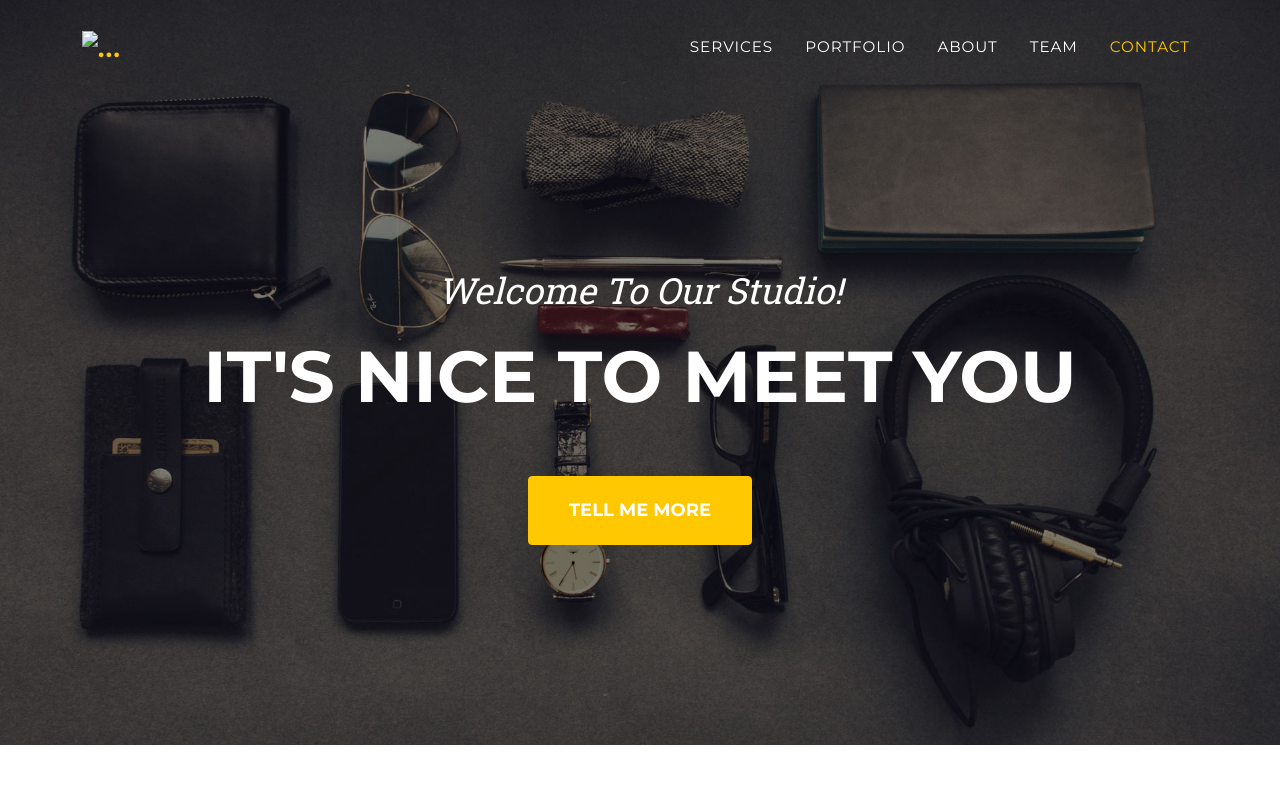
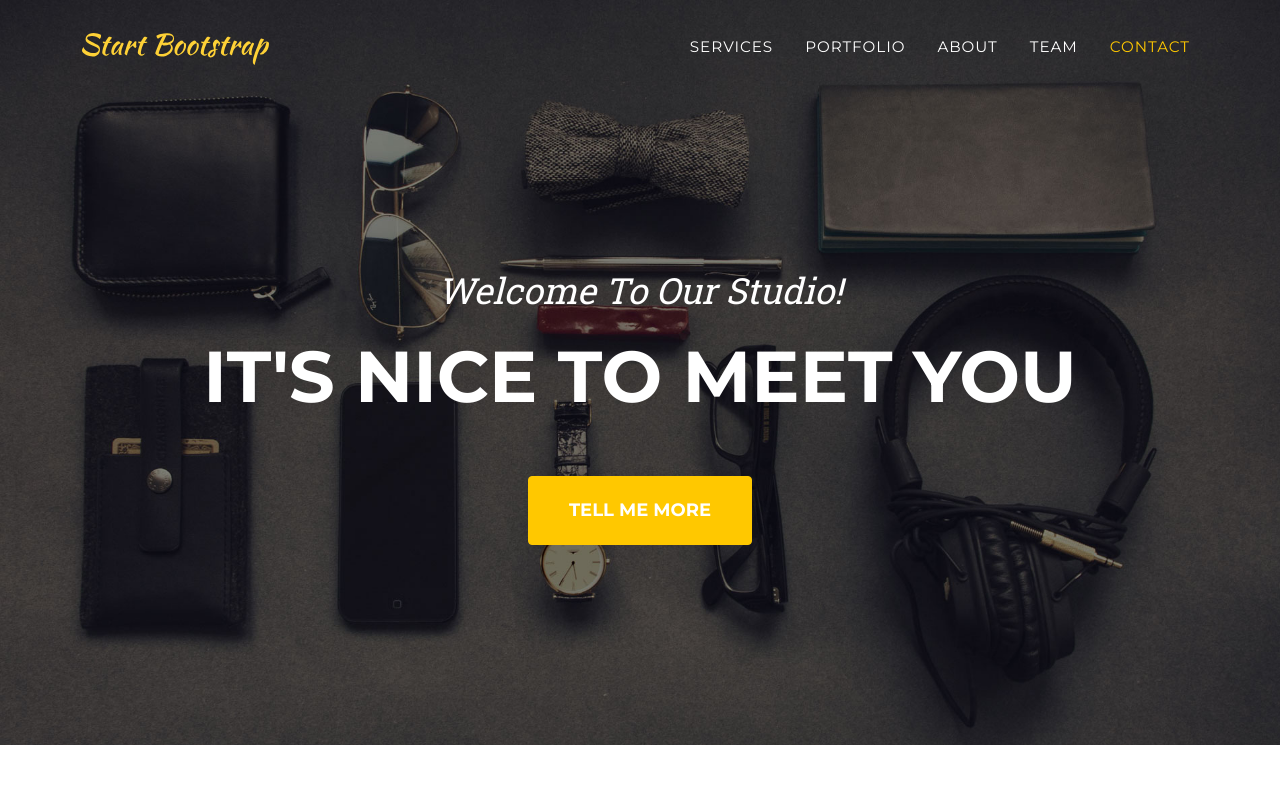
Before and after one commit to motazalrawi/dawoodberber, a plain HTML site: page index.html in a window 1280 px wide. Shown: the top 800 px of the page. Drawn offline with nearby package versions, Linux system fonts and the light colour scheme; files whose address does not match are found by name.

Commit message:
Update index.html

```diff
--- a/index.html
+++ b/index.html
@@ -20,7 +20,7 @@
         <!-- Navigation-->
         <nav class="navbar navbar-expand-lg navbar-dark fixed-top" id="mainNav">
             <div class="container">
-                <a class="navbar-brand" href="#page-top"><img src="assets/img/navbar-logo.svg" alt="..." /></a>
+                <a class="navbar-brand" href="#page-top"><img src="navbar-logo.svg" alt="..." /></a>
                 <button class="navbar-toggler" type="button" data-bs-toggle="collapse" data-bs-target="#navbarResponsive" aria-controls="navbarResponsive" aria-expanded="false" aria-label="Toggle navigation">
                     Menu
                     <i class="fas fa-bars ms-1"></i>
```
